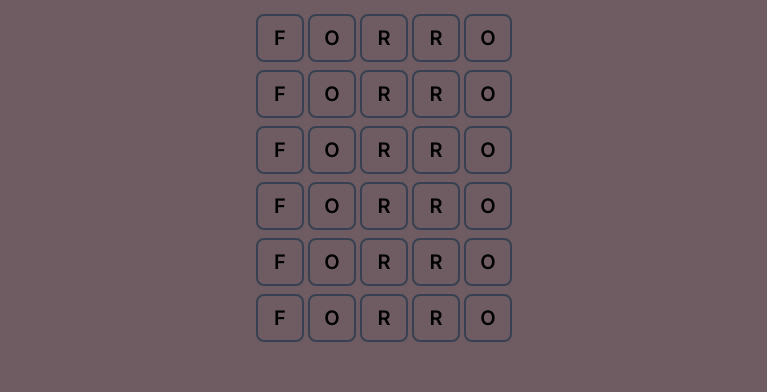
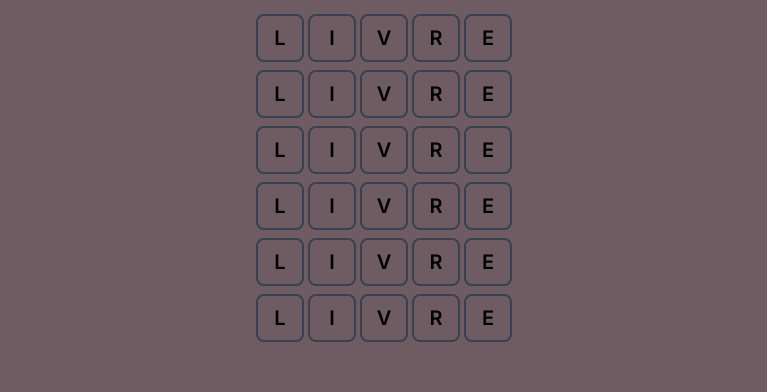
Before and after one commit to vtr-dev/wordz, a Next.js app: page / in a window 1280 px wide. Shown: the part 130-522 px from the top of the page, without its empty margins (256-1023 px from the left). Built offline with nearby package versions, Linux system fonts and the light colour scheme.

Commit message:
client side rendering

```diff
--- a/src/app/components/Content.tsx
+++ b/src/app/components/Content.tsx
@@ -1,8 +1,16 @@
+'use client';
+
 import { words } from '@/utils/words';
 import MainRow from './LetterRow';
+import { useEffect, useState } from 'react';
 
 function Main() {
-  const word = words[Math.floor(Math.random() * words.length)];
+  const [word, setWord] = useState('');
+
+  useEffect(() => {
+    setWord(words[Math.floor(Math.random() * words.length)]);
+  }, []);
+
   return (
     <div className="flex flex-col gap-2">
       <MainRow>{word}</MainRow>
--- a/src/app/components/Key.tsx
+++ b/src/app/components/Key.tsx
@@ -1,4 +1,5 @@
 'use client';
+
 import React from 'react';
 import { keyClasses } from '@/utils/keyClasses';
 
--- a/src/app/components/Keyboard.tsx
+++ b/src/app/components/Keyboard.tsx
@@ -1,4 +1,5 @@
 'use client';
+
 import { keys } from '@/utils/keys';
 import Key from './Key';
 import { script } from '../../script';
--- a/src/app/components/Letter.tsx
+++ b/src/app/components/Letter.tsx
@@ -1,3 +1,5 @@
+'use client';
+
 function MainLetter({ children }: { children: React.ReactNode }) {
   return (
     <span className=" rounded-lg w-12 h-12 flex justify-center items-center box-border uppercase bg-transparent border-[0.125em] border-gray-700 font-semibold text-xl">
--- a/src/app/components/LetterRow.tsx
+++ b/src/app/components/LetterRow.tsx
@@ -1,3 +1,5 @@
+'use client';
+
 import React from 'react';
 import MainLetter from './Letter';
 
```
